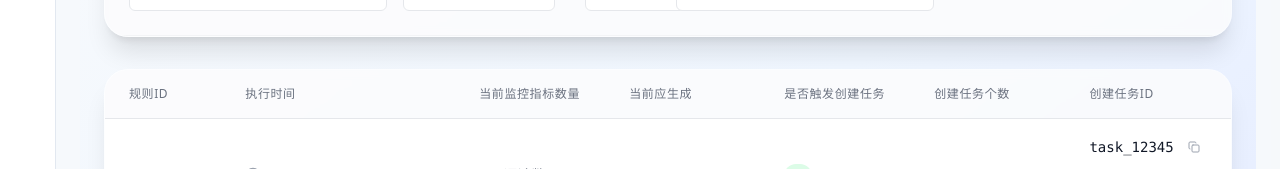
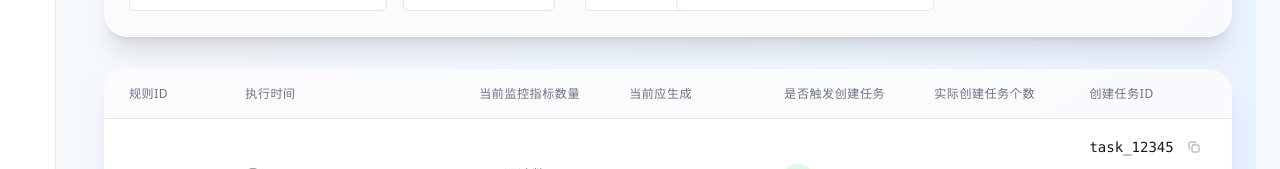
Before and after one commit to teethele-dotcom/test-dashboard, a Next.js app: page /tasks/rules/history in a window 1280 px wide. Shown: the part 282-451 px from the top of the page. Built offline with nearby package versions, Linux system fonts and the light colour scheme; no server answers.

Commit message:
feat: update table column header
- Change '创建任务个数' column header to '实际创建任务个数'
- Maintain existing data display and functionality

```diff
--- a/app/(dashboard)/tasks/rules/history/page.tsx
+++ b/app/(dashboard)/tasks/rules/history/page.tsx
@@ -326,7 +326,7 @@ export default function TaskRulesExecutionHistoryPage() {
                       是否触发创建任务
                     </th>
                     <th className="px-6 py-4 text-left text-xs font-medium text-gray-500 uppercase tracking-wider">
-                      创建任务个数
+                      实际创建任务个数
                     </th>
                     <th className="px-6 py-4 text-left text-xs font-medium text-gray-500 uppercase tracking-wider">
                       创建任务ID
```
